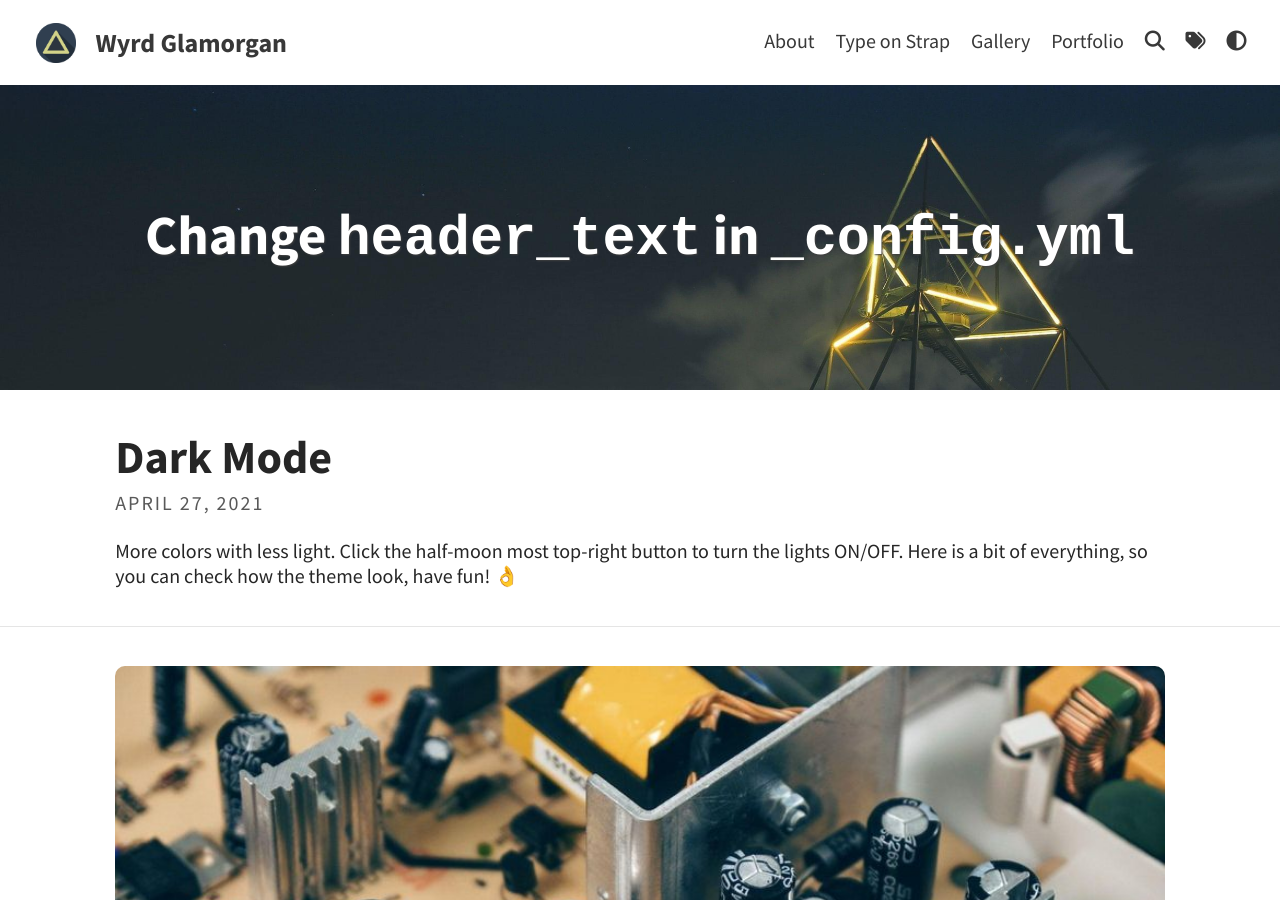
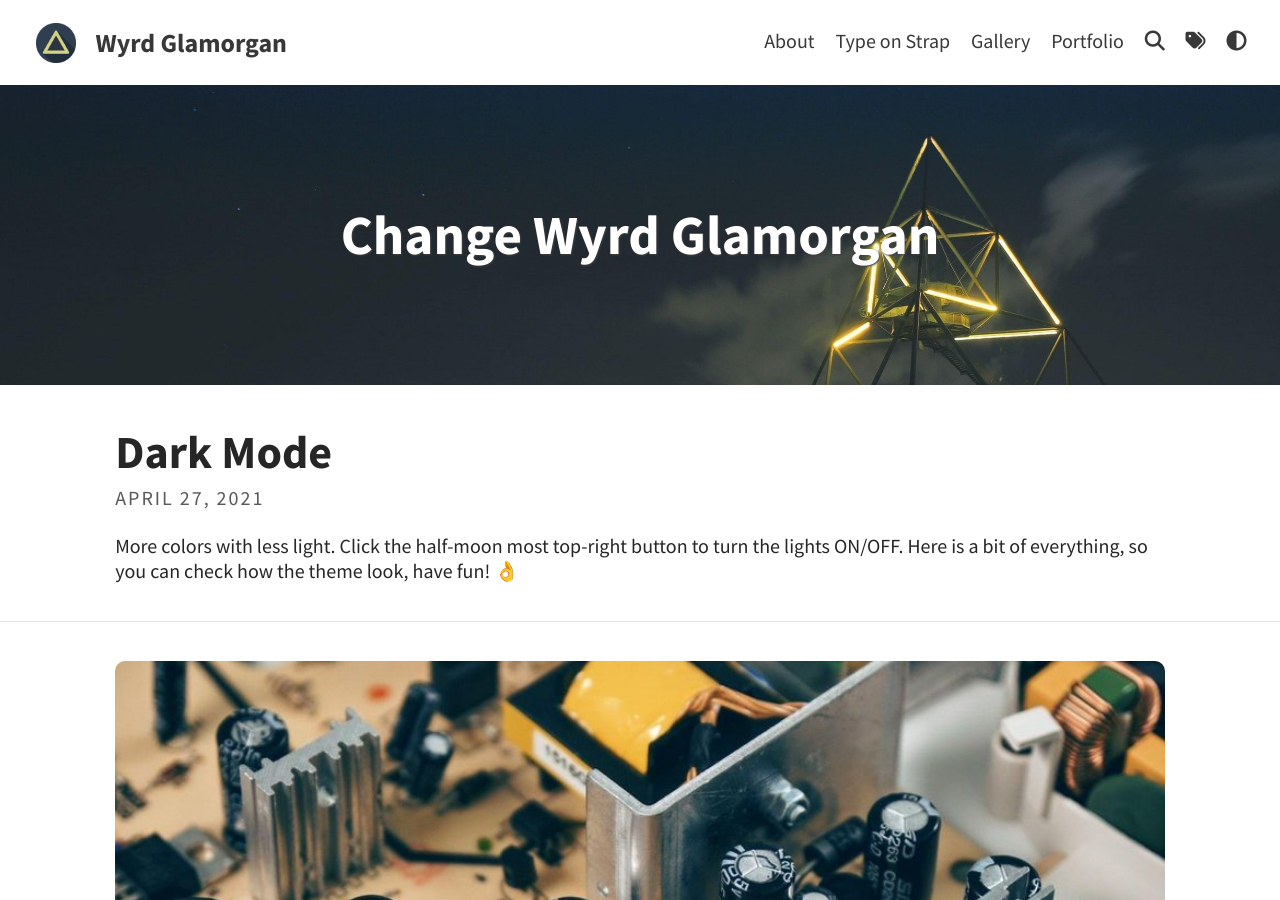
Before and after one commit to wyrdglamorgan/wyrdglamorgan.github.io, a Jekyll site: the page built from index.html, in a window 1280 px wide and 900 px high. Built offline with Jekyll 4.4.1, drawn with Linux system fonts in a browser that asks for light colours; a script that is not in the unit is left out; the list of posts is cut into pages by our own code.

Commit message:
Update _config.yml

```diff
--- a/_config.yml
+++ b/_config.yml
@@ -9,7 +9,7 @@ avatar: assets/img/triangle.png                         # Empty for no avatar in
 favicon: assets/favicon.ico                             # Icon displayed in the tab
 
 # Header and footer text
-header_text: Change <code>header_text</code> in <code>_config.yml</code>  # Change Blog header text
+header_text: Change Wyrd Glamorgan # Change Blog header text
 header_feature_image: assets/img/header/triangular.jpeg
 header_feature_image_responsive: true
 footer_text: >
```
